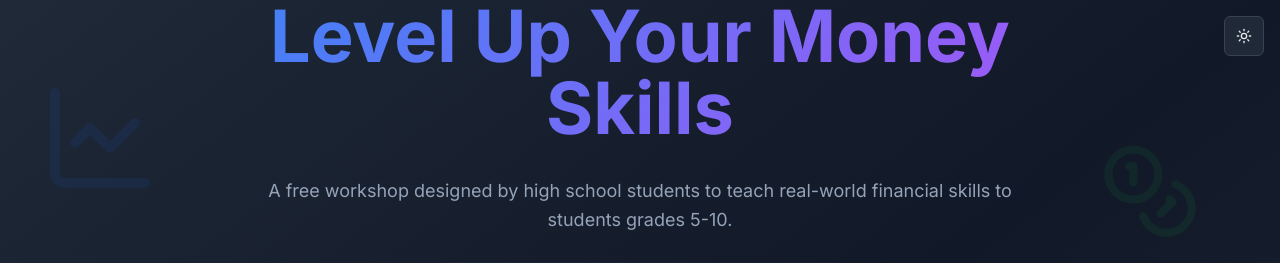
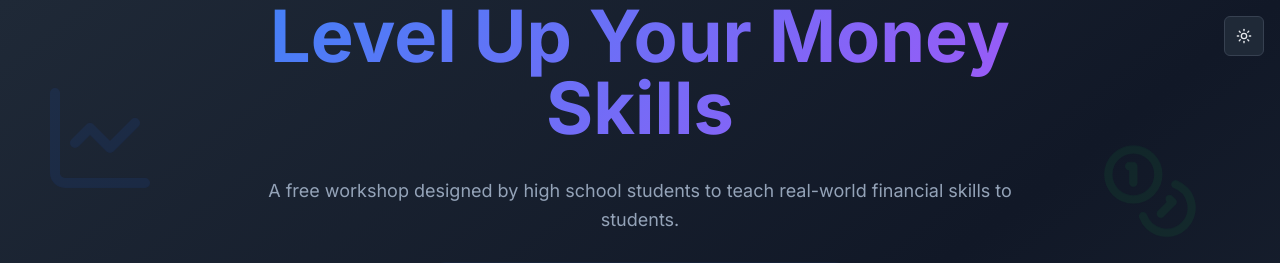
Before and after one commit to muj3b/spendora-workshop, a React (Vite) app: page / in a window 1280 px wide. Shown: the top 263 px of the page. Built offline with nearby package versions, Linux system fonts and the light colour scheme.

Commit message:
Remove grade range from hero section
Made the workshop accessible to everyone by removing the grade range from the hero section.

```diff
--- a/src/components/Hero.tsx
+++ b/src/components/Hero.tsx
@@ -36,7 +36,7 @@ const Hero = () => {
 
           <p className="text-body-large text-muted-foreground mb-6 sm:mb-8 max-w-3xl mx-auto animate-smooth-fade-in transform transition-all duration-1000" style={{ animationDelay: '0.7s' }}>
             A free workshop designed by high school students to teach
-            real-world financial skills to students grades 5-10.
+            real-world financial skills to students.
           </p>
 
           {/* Main Call-to-Action Section */}
```
